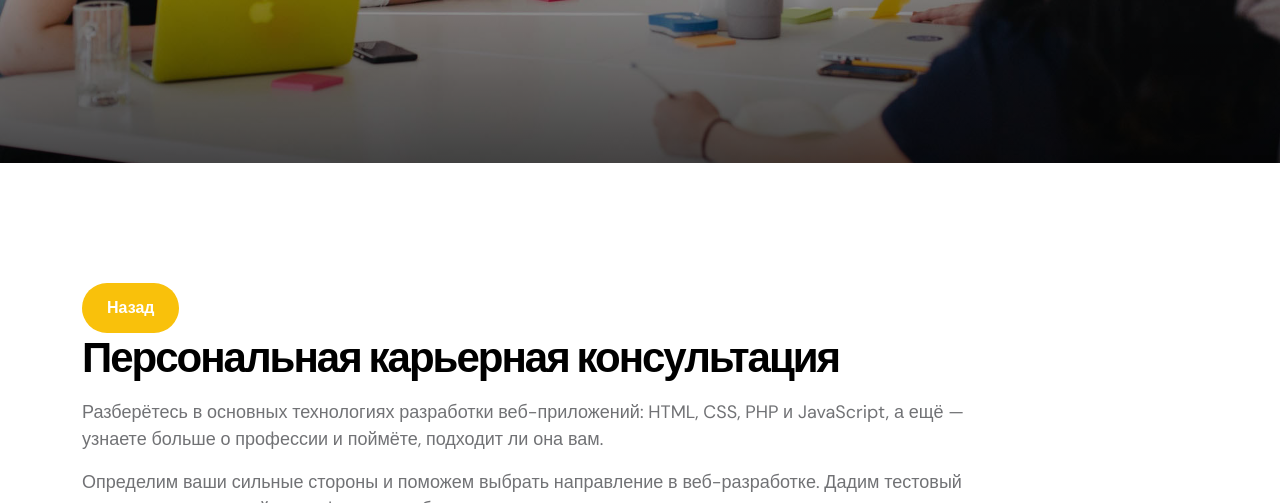
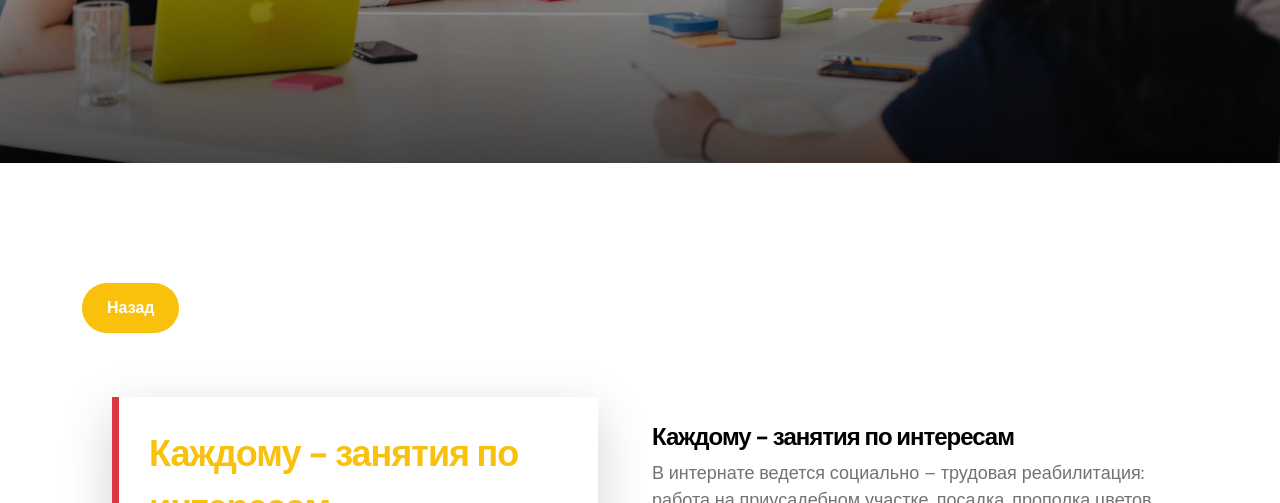
Before and after one commit to ev-p13/KGBSO-Pavlovsky-psychoneurological-boarding-school-, a plain HTML site: page project-detail2.html in a window 1280 px wide. Shown: the part 449-952 px from the top of the page. Drawn offline with Linux system fonts and the light colour scheme.

Commit message:
Update project-detail2.html

```diff
--- a/project-detail2.html
+++ b/project-detail2.html
@@ -132,11 +132,7 @@ Free Bootstrap 5 HTML Template
                                         </div>
 
                         <div class="col-lg-10 col-12 mb-5">
-                            <h2 class="mb-3">Персональная карьерная консультация</h2>
-
-                            <p>Разберётесь в основных технологиях разработки веб-приложений: HTML, CSS, PHP и JavaScript, а ещё — узнаете больше о профессии и поймёте, подходит ли она вам.</p>
-
-                            <p>Определим ваши сильные стороны и поможем выбрать направление в веб-разработке. Дадим тестовый доступ к понравившейся профессии, чтобы вы оценили, насколько она вам подходит.</p>
+                            <h2 class="mb-3"></h2>
                         </div>
 
 
```
